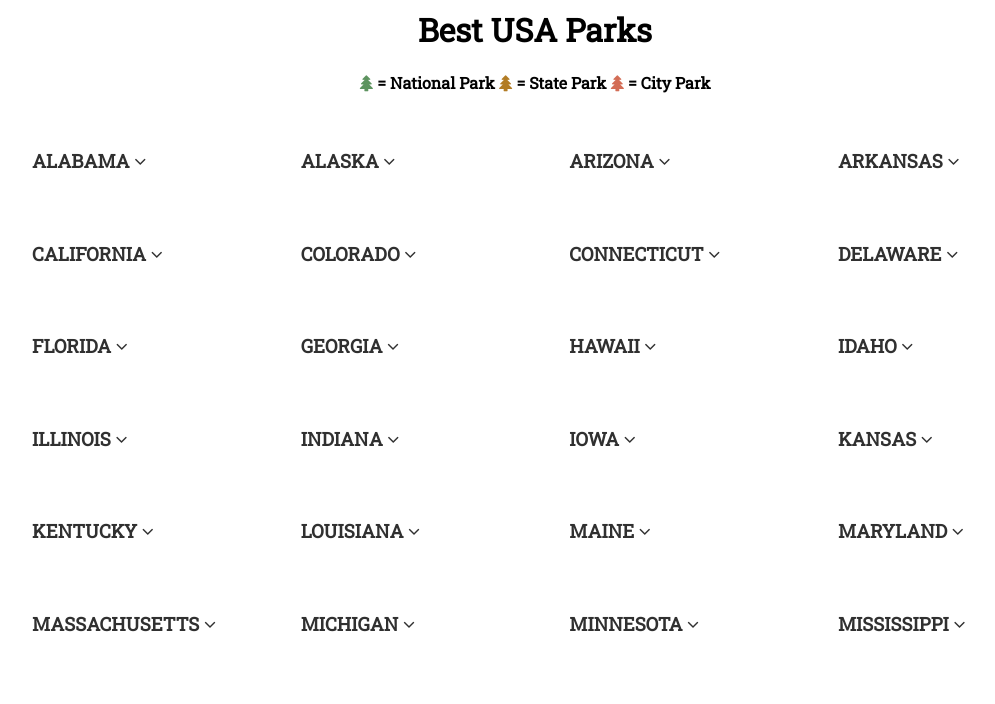
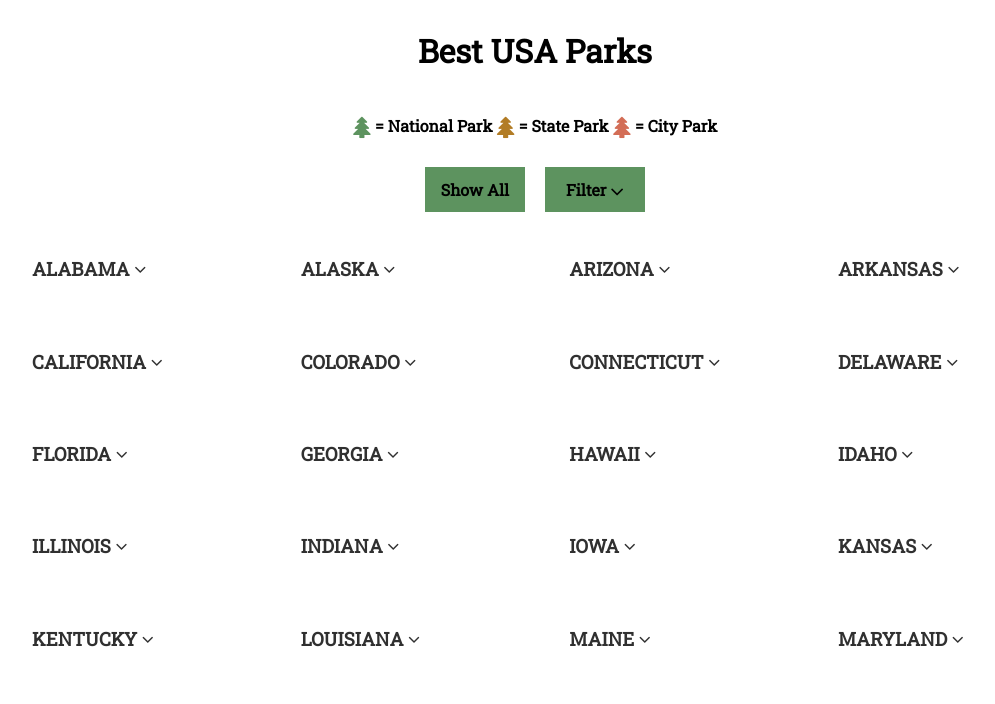
Before and after one commit to brittanyleigh/parks, a PHP site: page / in a window 1280 px wide. Shown: the top 704 px of the page, without its empty margins (105-1100 px from the left). Run offline with PHP 8.4, Linux system fonts and the light colour scheme; data that the repository does not hold is empty; some libraries are stand-ins or nearby versions.

Commit message:
added filter feature

```diff
--- a/index.php
+++ b/index.php
@@ -13,212 +13,220 @@
 <body>
 	<div class="heading">
 		<h1>Best USA Parks</h1>
-		<h4>
-			<span class="national-pk"><i class="fa fa-tree"></i> = National Park </span>
-			<span class="state-pk"><i class="fa fa-tree"></i> = State Park</span>
-			<span class="city-pk"><i class="fa fa-tree"></i> = City Park</span>
+		<h4 class="key">
+			<span class="national-pk"><i class="fa fa-lg fa-tree"></i> = National Park </span>
+			<span class="state-pk"><i class="fa fa-lg fa-tree"></i> = State Park</span>
+			<span class="city-pk"><i class="fa fa-lg fa-tree"></i> = City Park</span>
 		</h4>
+		<div class="button show-hide hide"><h4>Hide All</h4></div>
+		<div class="button show-hide show"><h4>Show All</h4></div>
+		<div class="button filter"><h4>Filter <i class="fa fa-lg fa-angle-down"></i></h4></div>
+		<div class="options"><h4>
+			<span class="national-pk"><i id="natl" class="fa fa-lg fa-check-circle-o"></i> National Parks </span>
+			<span class="state-pk"><i id="st" class="fa fa-lg fa-check-circle-o"></i> State Parks </span>
+			<span class="city-pk"><i id="cty" class="fa fa-lg fa-check-circle-o"></i> City Parks </span>
+		</h4></div>
 	</div>
 	<div class="list">
 		<div id="Alabama" class="state">
 			<h3>Alabama <i class="fa fa-angle-down"></i></h3>
-			<?php listParks("\"Alabama\""); ?>
+			<?php listParks("Alabama"); ?>
 		</div>
 		<div id="Alaska" class="state">
 			<h3>Alaska <i class="fa fa-angle-down"></i></h3>
-			<?php listParks("\"Alaska\""); ?>
+			<?php listParks("Alaska"); ?>
 		</div>
 		<div id="Arizona" class="state">
 			<h3>Arizona <i class="fa fa-angle-down"></i></h3>
-			<?php listParks("\"Arizona\""); ?>
+			<?php listParks("Arizona"); ?>
 		</div>
 		<div id="Arkansas" class="state">
 			<h3>Arkansas <i class="fa fa-angle-down"></i></h3>
-			<?php listParks("\"Arkansas\""); ?>
+			<?php listParks("Arkansas"); ?>
 		</div>
 		<div id="California" class="state">
 			<h3>California <i class="fa fa-angle-down"></i></h3>
-			<?php listParks("\"California\""); ?>
+			<?php listParks("California"); ?>
 		</div>
 		<div id="Colorado" class="state">
 			<h3>Colorado <i class="fa fa-angle-down"></i></h3>
-			<?php listParks("\"Colorado\""); ?>
+			<?php listParks("Colorado"); ?>
 		</div>
 		<div id="Connecticut" class="state">
 			<h3>Connecticut <i class="fa fa-angle-down"></i></h3>
-			<?php listParks("\"Connecticut\""); ?>
+			<?php listParks("Connecticut"); ?>
 		</div>
 		<div id="Delaware" class="state">
 			<h3>Delaware <i class="fa fa-angle-down"></i></h3>
-			<?php listParks("\"Delaware\""); ?>
+			<?php listParks("Delaware"); ?>
 		</div>
 		<div id="Florida" class="state">
 			<h3>Florida <i class="fa fa-angle-down"></i></h3>
-			<?php listParks("\"Florida\""); ?>
+			<?php listParks("Florida"); ?>
 		</div>
 		<div id="Georgia" class="state">
 			<h3>Georgia <i class="fa fa-angle-down"></i></h3>
-			<?php listParks("\"Georgia\""); ?>
+			<?php listParks("Georgia"); ?>
 		</div>
 		<div id="Hawaii" class="state">
 			<h3>Hawaii <i class="fa fa-angle-down"></i></h3>
-			<?php listParks("\"Hawaii\""); ?>
+			<?php listParks("Hawaii"); ?>
 		</div>
 		<div id="Idaho" class="state">
 			<h3>Idaho <i class="fa fa-angle-down"></i></h3>
-			<?php listParks("\"Idaho\""); ?>
+			<?php listParks("Idaho"); ?>
 		</div>
 		<div id="Illinois" class="state">
 			<h3>Illinois <i class="fa fa-angle-down"></i></h3>
-			<?php listParks("\"Illinois\""); ?>
+			<?php listParks("Illinois"); ?>
 		</div>
 		<div id="Indiana" class="state">
 			<h3>Indiana <i class="fa fa-angle-down"></i></h3>
-			<?php listParks("\"Indiana\""); ?>
+			<?php listParks("Indiana"); ?>
 		</div>
 		<div id="Iowa" class="state">
 			<h3>Iowa <i class="fa fa-angle-down"></i></h3>
-			<?php listParks("\"Iowa\""); ?>
+			<?php listParks("Iowa"); ?>
 		</div>
 		<div id="Kansas" class="state">
 			<h3>Kansas <i class="fa fa-angle-down"></i></h3>
-			<?php listParks("\"Kansas\""); ?>
+			<?php listParks("Kansas"); ?>
 		</div>
 		<div id="Kentucky" class="state">
 			<h3>Kentucky <i class="fa fa-angle-down"></i></h3>
-			<?php listParks("\"Kentucky\""); ?>
+			<?php listParks("Kentucky"); ?>
 		</div>
 		<div id="Louisiana" class="state">
 			<h3>Louisiana <i class="fa fa-angle-down"></i></h3>
-			<?php listParks("\"Louisiana\""); ?>
+			<?php listParks("Louisiana"); ?>
 		</div>
 		<div id="Maine" class="state">
 			<h3>Maine <i class="fa fa-angle-down"></i></h3>
-			<?php listParks("\"Maine\""); ?>
+			<?php listParks("Maine"); ?>
 		</div>
 		<div id="Maryland" class="state">
 			<h3>Maryland <i class="fa fa-angle-down"></i></h3>
-			<?php listParks("\"Maryland\""); ?>
+			<?php listParks("Maryland"); ?>
 		</div>
 		<div id="Massachusetts" class="state">
 			<h3>Massachusetts <i class="fa fa-angle-down"></i></h3>
-			<?php listParks("\"Massachusetts\""); ?>
+			<?php listParks("Massachusetts"); ?>
 		</div>
 		<div id="Michigan" class="state">
 			<h3>Michigan <i class="fa fa-angle-down"></i></h3>
-			<?php listParks("\"Michigan\""); ?>
+			<?php listParks("Michigan"); ?>
 		</div>
 		<div id="Minnesota" class="state">
 			<h3>Minnesota <i class="fa fa-angle-down"></i></h3>
-			<?php listParks("\"Minnesota\""); ?>
+			<?php listParks("Minnesota"); ?>
 		</div>
 		<div id="Mississippi" class="state">
 			<h3>Mississippi <i class="fa fa-angle-down"></i></h3>
-			<?php listParks("\"Mississippi\""); ?>
+			<?php listParks("Mississippi"); ?>
 		</div>
 		<div id="Missouri" class="state">
 			<h3>Missouri <i class="fa fa-angle-down"></i></h3>
-			<?php listParks("\"Missouri\""); ?>
+			<?php listParks("Missouri"); ?>
 		</div>
 		<div id="Montana" class="state">
 			<h3>Montana <i class="fa fa-angle-down"></i></h3>
-			<?php listParks("\"Montana\""); ?>
+			<?php listParks("Montana"); ?>
 		</div>
 		<div id="Nebraska" class="state">
 			<h3>Nebraska <i class="fa fa-angle-down"></i></h3>
-			<?php listParks("\"Nebraska\""); ?>
+			<?php listParks("Nebraska"); ?>
 		</div>
 		<div id="Nevada" class="state">
 			<h3>Nevada <i class="fa fa-angle-down"></i></h3>
-			<?php listParks("\"Nevada\""); ?>
+			<?php listParks("Nevada"); ?>
 		</div>
 		<div id="NewHampshire" class="state">
 			<h3>New Hampshire <i class="fa fa-angle-down"></i></h3>
-			<?php listParks("\"New Hampshire\""); ?>
+			<?php listParks("New Hampshire"); ?>
 		</div>
 		<div id="NewJersey" class="state">
 			<h3>New Jersey <i class="fa fa-angle-down"></i></h3>
-			<?php listParks("\"New Jersey\""); ?>
+			<?php listParks("New Jersey"); ?>
 		</div>
 		<div id="NewMexico" class="state">
 			<h3>New Mexico <i class="fa fa-angle-down"></i></h3>
-			<?php listParks("\"New Mexico\""); ?>
+			<?php listParks("New Mexico"); ?>
 		</div>
 		<div id="NewYork" class="state">
 			<h3>New York <i class="fa fa-angle-down"></i></h3>
-			<?php listParks("\"New York\""); ?>
+			<?php listParks("New York"); ?>
 		</div>
 		<div id="NorthCarolina" class="state">
 			<h3>North Carolina <i class="fa fa-angle-down"></i></h3>
-			<?php listParks("\"North Carolina\""); ?>
+			<?php listParks("North Carolina"); ?>
 		</div>
 		<div id="NorthDakota" class="state">
 			<h3>North Dakota <i class="fa fa-angle-down"></i></h3>
-			<?php listParks("\"North Dakota\""); ?>
+			<?php listParks("North Dakota"); ?>
 		</div>
 		<div id="Ohio" class="state">
 			<h3>Ohio <i class="fa fa-angle-down"></i></h3>
-			<?php listParks("\"Ohio\""); ?>
+			<?php listParks("Ohio"); ?>
 		</div>
 		<div id="Oklahoma" class="state">
 			<h3>Oklahoma <i class="fa fa-angle-down"></i></h3>
-			<?php listParks("\"Oklahoma\""); ?>
+			<?php listParks("Oklahoma"); ?>
 		</div>
 		<div id="Oregon" class="state">
 			<h3>Oregon <i class="fa fa-angle-down"></i></h3>
-			<?php listParks("\"Oregon\""); ?>
+			<?php listParks("Oregon"); ?>
 		</div>
 		<div id="Pennsylvania" class="state">
 			<h3>Pennsylvania <i class="fa fa-angle-down"></i></h3>
-			<?php listParks("\"Pennsylvania\""); ?>
+			<?php listParks("Pennsylvania"); ?>
 		</div>
 		<div id="RhodeIsland" class="state">
 			<h3>Rhode Island <i class="fa fa-angle-down"></i></h3>
-			<?php listParks("\"Rhode Island\""); ?>
+			<?php listParks("Rhode Island"); ?>
 		</div>
 		<div id="SouthCarolina" class="state">
 			<h3>South Carolina <i class="fa fa-angle-down"></i></h3>
-			<?php listParks("\"South Carolina\""); ?>
+			<?php listParks("South Carolina"); ?>
 		</div>
 		<div id="SouthDakota" class="state">
 			<h3>South Dakota <i class="fa fa-angle-down"></i></h3>
-			<?php listParks("\"South Dakota\""); ?>
+			<?php listParks("South Dakota"); ?>
 		</div>
 		<div id="Tennessee" class="state">
 			<h3>Tennessee <i class="fa fa-angle-down"></i></h3>
-			<?php listParks("\"Tennessee\""); ?>
+			<?php listParks("Tennessee"); ?>
 		</div>
 		<div id="Texas" class="state">
 			<h3>Texas <i class="fa fa-angle-down"></i></h3>
-			<?php listParks("\"Texas\""); ?>
+			<?php listParks("Texas"); ?>
 		</div>
 		<div id="Utah" class="state">
 			<h3>Utah <i class="fa fa-angle-down"></i></h3>
-			<?php listParks("\"Utah\""); ?>
+			<?php listParks("Utah"); ?>
 		</div>
 		<div id="Vermont" class="state">
 			<h3>Vermont <i class="fa fa-angle-down"></i></h3>
-			<?php listParks("\"Vermont\""); ?>
+			<?php listParks("Vermont"); ?>
 		</div>
 		<div id="Virginia" class="state">
 			<h3>Virginia <i class="fa fa-angle-down"></i></h3>
-			<?php listParks("\"Virginia\""); ?>
+			<?php listParks("Virginia"); ?>
 		</div>
 		<div id="Washington" class="state">
 			<h3>Washington <i class="fa fa-angle-down"></i></h3>
-			<?php listParks("\"Washington\""); ?>
+			<?php listParks("Washington"); ?>
 		</div>
 		<div id="WestVirginia" class="state">
 			<h3>West Virginia <i class="fa fa-angle-down"></i></h3>
-			<?php listParks("\"West Virginia\""); ?>
+			<?php listParks("West Virginia"); ?>
 		</div>
 		<div id="Wisconsin" class="state">
 			<h3>Wisconsin <i class="fa fa-angle-down"></i></h3>
-			<?php listParks("\"Wisconsin\""); ?>
+			<?php listParks("Wisconsin"); ?>
 		</div>
 		<div id="Wyoming" class="state">
 			<h3>Wyoming <i class="fa fa-angle-down"></i></h3>
-			<?php listParks("\"Wyoming\""); ?>
+			<?php listParks("Wyoming"); ?>
 		</div>
 
 
--- a/parks.css
+++ b/parks.css
@@ -23,9 +23,15 @@
     color: #303030; }
 
 .heading {
-  width: 400px;
-  margin: 0 auto;
-  text-align: center; }
+  text-align: center;
+  display: flex;
+  justify-content: center;
+  flex-flow: row wrap;
+  width: 85%;
+  align-items: flex-start;
+  margin: 0 auto; }
+  .heading h1, .heading .key, .heading .options {
+    width: 100%; }
 
 .national-pk i {
   color: #5d935f; }
@@ -42,11 +48,16 @@
 .city-pk a:hover {
   color: #d36d56; }
 
-#us-map {
-  display: inline-block;
-  top: -20;
-  left: 0;
-  width: 100%;
-  height: 100%; }
+.button {
+  background-color: #5d935f;
+  width: 100px;
+  margin: 10px; }
+  .button:hover {
+    cursor: pointer; }
+  .button h4 {
+    margin: 12px; }
+
+.fa-angle-down, .fa-angle-up, .fa-circle-o, .fa-check-circle-o {
+  cursor: pointer; }
 
 /*# sourceMappingURL=parks.css.map */
--- a/parks.scss
+++ b/parks.scss
@@ -34,9 +34,16 @@ $city-color: #d36d56;
 
 }
 .heading {
-	width: 400px;
+	text-align: center;
+	display: flex;
+	justify-content: center;
+	flex-flow: row wrap;
+	width: 85%;
+	align-items: flex-start;
 	margin: 0 auto;
-	text-align: center;
+	h1, .key, .options{
+		width: 100%;
+	}
 }
 
 @mixin pk-colors($color){
@@ -56,10 +63,17 @@ $city-color: #d36d56;
 .city-pk {
 	@include pk-colors($city-color);
 }
-#us-map{
-  display: inline-block;
-  top: -20;
-  left: 0;
-  width: 100%;
-  height: 100%;
+.button {
+	background-color: $natl-color;
+	width: 100px;
+	margin: 10px;
+	&:hover{
+		cursor: pointer;
+	}
+	h4 {
+		margin: 12px;
+	}
 }
+.fa-angle-down, .fa-angle-up, .fa-circle-o, .fa-check-circle-o {
+	cursor: pointer;
+}
--- a/pdo.php
+++ b/pdo.php
@@ -9,7 +9,8 @@
 
 	function listParks($state){
 		global $pdo;
-		$parks = $pdo->prepare("SELECT * FROM parks WHERE state= $state");
+		$parks = $pdo->prepare("SELECT * FROM parks WHERE state = :state");
+		$parks->bindValue(":state", $state, PDO::PARAM_STR);
 		$parks->execute();
 		$park_list = $parks->fetchAll(PDO::FETCH_ASSOC);
 		foreach ($park_list as $row) {
```
Also changed, not shown: parks.js (+70 -2 lines), 1 other file.
